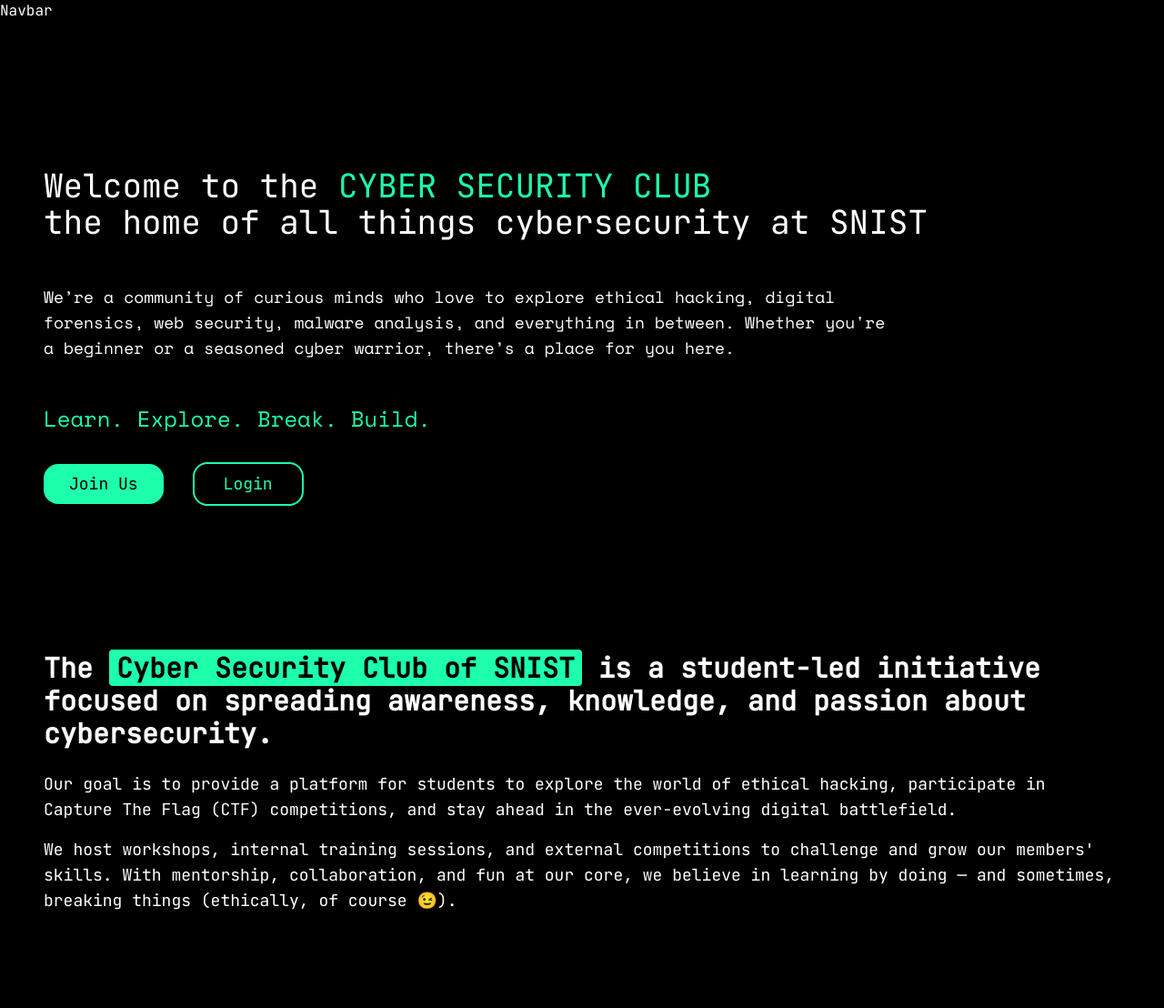
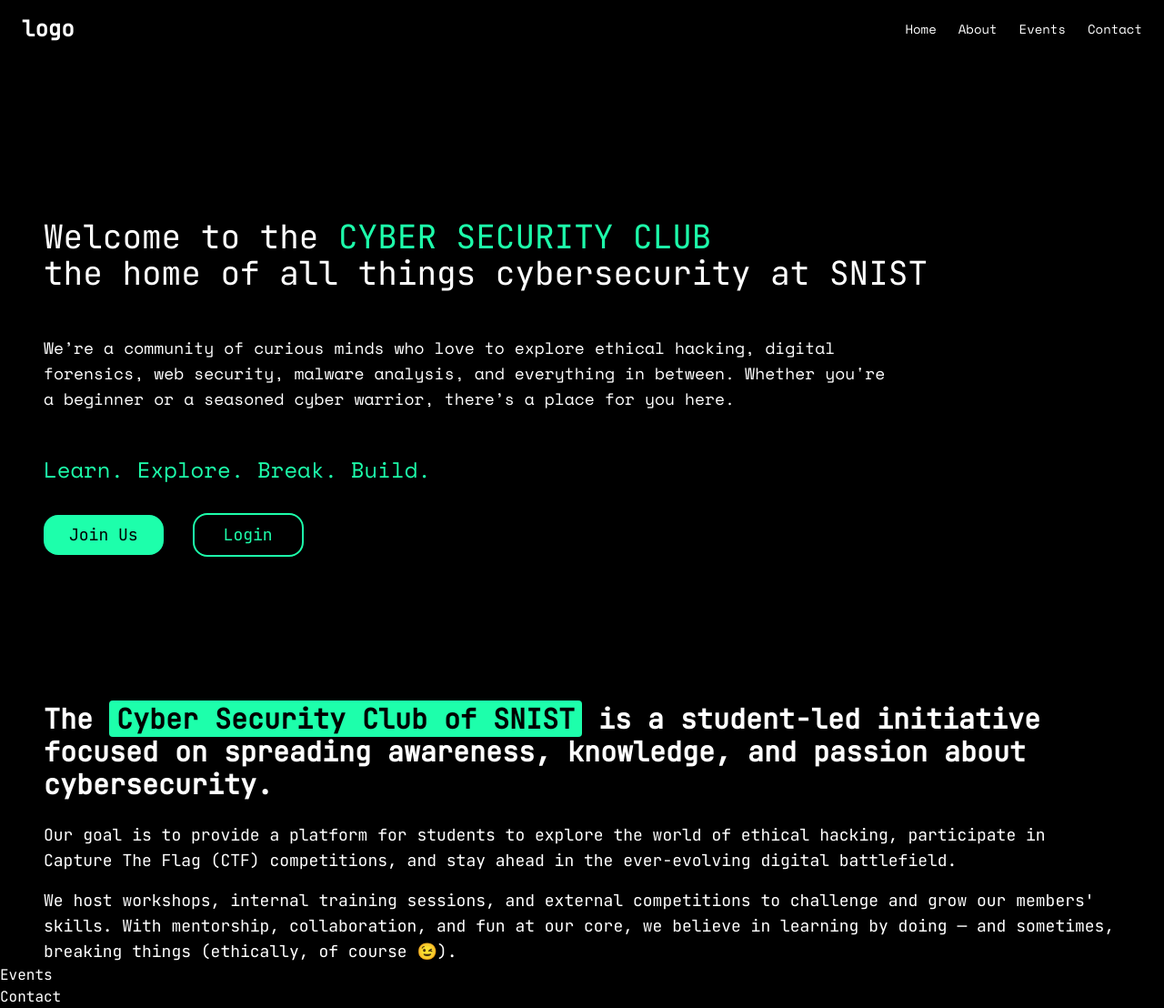
Before and after one commit to AnirudhRakonda/csc_snist, a React (Vite) app in the folder frontend/: page / in a window 1280 px wide. Shown: the whole page at 91% size. Before the commit the page ends 1004 px from the top, so only its background shows below. Built offline with nearby package versions, Linux system fonts and the light colour scheme.

Commit message:
navbar functionality

```diff
--- a/frontend/src/App.jsx
+++ b/frontend/src/App.jsx
@@ -1,12 +1,33 @@
-import Landing from "./pages/Landing"
-import Navbar from "./components/Navbar"
-import AboutUs from "./pages/AboutUs"
-export default function App() {
+import React from "react";
+import Navbar from "./components/Navbar";
+import Landing from "./pages/Landing";
+import AboutUs from "./pages/AboutUs";
+import Events from "./pages/Events";
+import Contact from "./pages/Contact"; // if you have one
+
+function App() {
   return (
-   <div>
-    <Navbar />
-    <Landing />
-    <AboutUs/>
-   </div>
-  )
+    <div className="bg-background text-text font-jetbrains">
+      <Navbar />
+      <div className="pt-20"> {/* offset for fixed navbar */}
+        <section id="home">
+          <Landing />
+        </section>
+
+        <section id="about">
+          <AboutUs />
+        </section>
+
+        <section id="events">
+          <Events />
+        </section>
+
+        <section id="contact">
+          <Contact />
+        </section>
+      </div>
+    </div>
+  );
 }
+
+export default App;
--- a/frontend/src/components/Navbar.jsx
+++ b/frontend/src/components/Navbar.jsx
@@ -1,9 +1,32 @@
-import React from 'react'
+import React from "react";
 
 const Navbar = () => {
+  const navItems = [
+    { name: "Home", id: "home" },
+    { name: "About", id: "about" },
+    { name: "Events", id: "events" },
+    { name: "Contact", id: "contact" },
+  ];
+
   return (
-    <div>Navbar</div>
-  )
-}
+    <nav className="fixed top-0 left-0 w-full bg-background text-text z-50 shadow-md">
+      <div className="max-w-7xl mx-auto px-6 py-4 flex justify-between items-center">
+        <div className="text-2xl font-jetbrains font-bold">logo</div>
+        <ul className="flex space-x-6 font-spacemono text-sm">
+          {navItems.map((item) => (
+            <li key={item.id}>
+              <a
+                href={`#${item.id}`}
+                className="hover:text-cta transition-colors duration-300"
+              >
+                {item.name}
+              </a>
+            </li>
+          ))}
+        </ul>
+      </div>
+    </nav>
+  );
+};
 
-export default Navbar
+export default Navbar;
--- a/frontend/src/index.css
+++ b/frontend/src/index.css
@@ -3,6 +3,9 @@
 @tailwind base;
 @tailwind components;
 @tailwind utilities;
+html {
+  scroll-behavior: smooth;
+}
 
 /* Optional: Set global styles */
 body {
--- /dev/null
+++ b/frontend/src/pages/Contact.jsx
@@ -0,0 +1,9 @@
+import React from 'react'
+
+const Contact = () => {
+  return (
+    <div>Contact</div>
+  )
+}
+
+export default Contact
--- /dev/null
+++ b/frontend/src/pages/Events.jsx
@@ -0,0 +1,9 @@
+import React from 'react'
+
+const Events = () => {
+  return (
+    <div>Events</div>
+  )
+}
+
+export default Events
```
